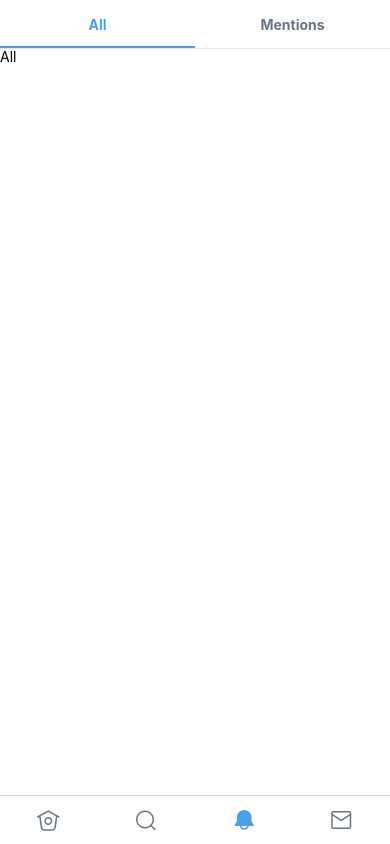
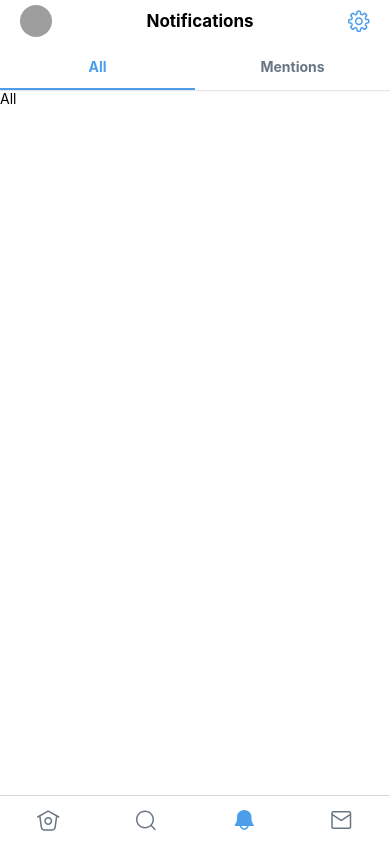
Before and after one commit to ysnbyzli/rn-twitter-flashList-example, a React Native app: screen /notifications in a window 390 px wide. Built offline with nearby package versions, Linux system fonts and the light colour scheme; grey boxes are pictures that could not be loaded.

Commit message:
feat: created header for notification screen

```diff
--- /dev/null
+++ b/src/components/notifications/Header.js
@@ -0,0 +1,29 @@
+import {View, StyleSheet, Text} from 'react-native';
+import React from 'react';
+import ProfileImage from '../shared/ProfileImage';
+import {SettingsIcon} from '../../icons';
+const Header = () => {
+  return (
+    <View style={styles.container}>
+      <ProfileImage />
+      <Text style={styles.text}>Notifications</Text>
+      <SettingsIcon />
+    </View>
+  );
+};
+
+export default Header;
+
+const styles = StyleSheet.create({
+  container: {
+    paddingHorizontal: 20,
+    paddingVertical: 5,
+    flexDirection: 'row',
+    alignItems: 'center',
+    justifyContent: 'space-between',
+  },
+  text: {
+    fontSize: 17,
+    fontWeight: '700',
+  },
+});
--- a/src/screens/Notifications.js
+++ b/src/screens/Notifications.js
@@ -1,14 +1,9 @@
-import {
-  StyleSheet,
-  SafeAreaView,
-  useWindowDimensions,
-  View,
-  Text,
-} from 'react-native';
+import {StyleSheet, SafeAreaView, Text} from 'react-native';
 import React, {useState} from 'react';
 import {SceneMap, TabBar, TabView} from 'react-native-tab-view';
 import All from '../components/notifications/tabs/All';
 import Mentions from '../components/notifications/tabs/Mentions';
+import Header from '../components/notifications/Header';
 import {SIZES} from '../constants';
 
 const renderScene = SceneMap({
@@ -17,13 +12,14 @@ const renderScene = SceneMap({
 });
 
 const Notifications = () => {
-  const [index, setIndex] = React.useState(0);
-  const [routes] = React.useState([
+  const [index, setIndex] = useState(0);
+  const [routes] = useState([
     {key: 'first', title: 'All'},
     {key: 'second', title: 'Mentions'},
   ]);
   return (
     <SafeAreaView style={styles.container}>
+      <Header />
       <TabView
         navigationState={{index, routes}}
         renderScene={renderScene}
```
